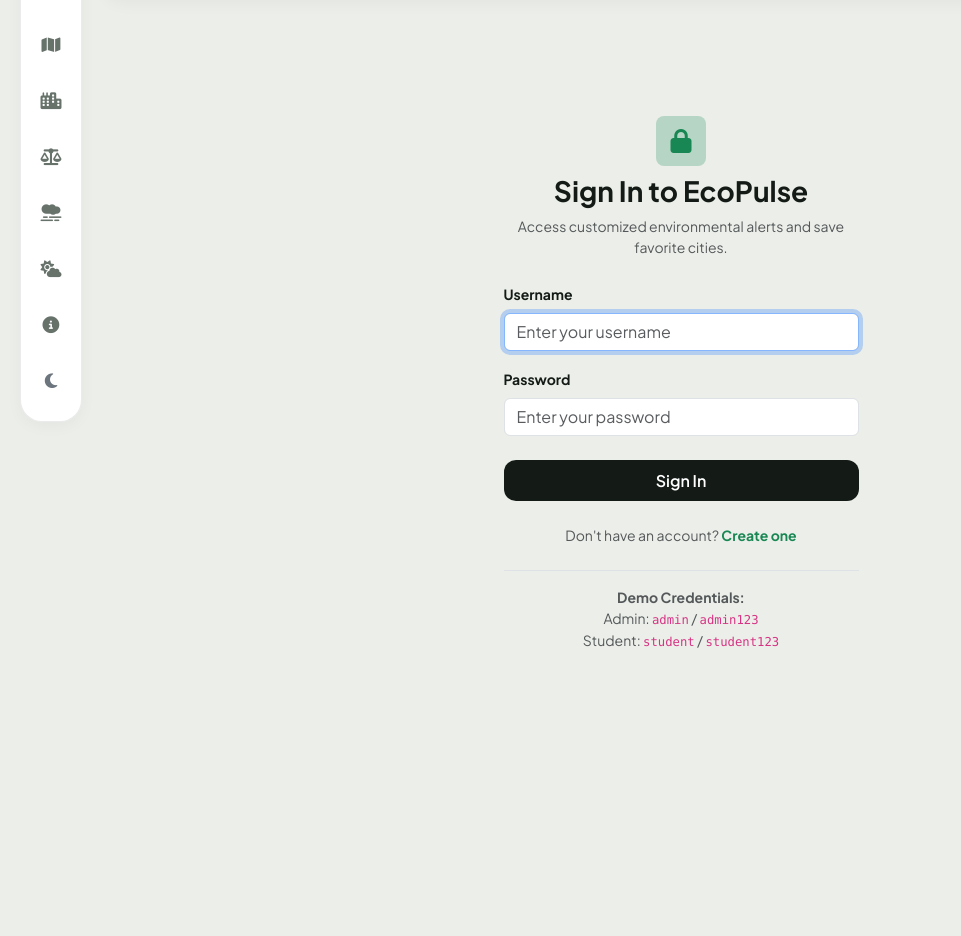
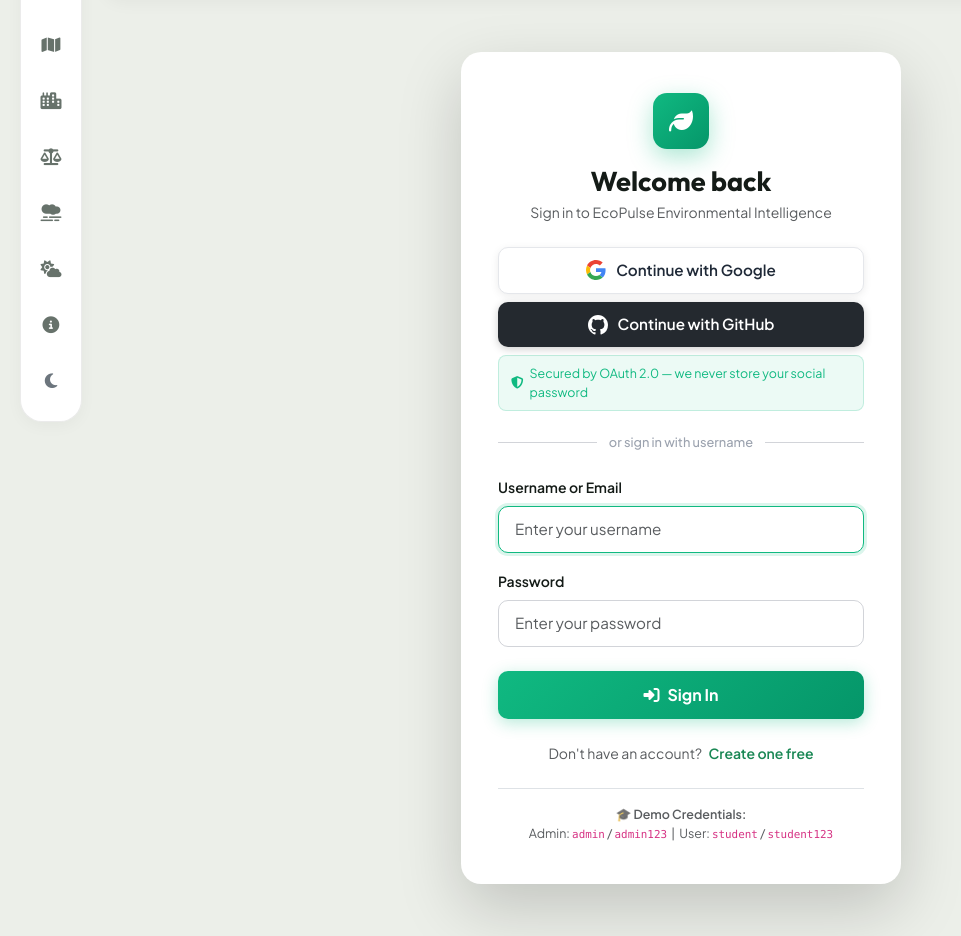
Before and after one commit to rishabhtcodes/EcoPulse, a Django app: page /accounts/login/ in a window 1280 px wide. Shown: the part 82-1018 px from the top of the page, without its empty margins (0-961 px from the left). Before the commit the page ends 730 px from the top, so only its background shows below. Run offline with Django 5.2, Linux system fonts and the light colour scheme.

Commit message:
Add Google + GitHub OAuth authentication via django-allauth

```diff
--- a/ecopulse/urls.py
+++ b/ecopulse/urls.py
@@ -10,6 +10,8 @@ urlpatterns = [
     path('pollution/', include('pollution.urls')),
     path('weather/', include('weather.urls')),
     path('accounts/', include('accounts.urls')),
+    # django-allauth (social login: Google, GitHub)
+    path('auth/', include('allauth.urls')),
 ]
 
 if settings.DEBUG:
--- a/requirements.txt
+++ b/requirements.txt
@@ -2,3 +2,4 @@ Django>=5.0,<7.0
 gunicorn>=21.2.0
 whitenoise>=6.6.0
 django-cors-headers>=4.3.0
+django-allauth>=65.0.0
--- a/templates/accounts/login.html
+++ b/templates/accounts/login.html
@@ -2,46 +2,167 @@
 
 {% block title %}Sign In | EcoPulse India{% endblock %}
 
+{% block extra_css %}
+<style>
+  .auth-card {
+    background: var(--bs-body-bg, #fff);
+    border: 1px solid rgba(255,255,255,0.08);
+    border-radius: 20px;
+    box-shadow: 0 24px 64px rgba(0,0,0,0.18);
+    padding: 2.5rem 2.25rem;
+    max-width: 440px;
+    margin: 0 auto;
+  }
+  .auth-logo-icon {
+    width: 56px; height: 56px;
+    border-radius: 14px;
+    background: linear-gradient(135deg, #10b981 0%, #059669 100%);
+    display: inline-flex; align-items: center; justify-content: center;
+    font-size: 1.5rem; color: #fff;
+    box-shadow: 0 8px 24px rgba(16,185,129,0.35);
+    margin-bottom: 1rem;
+  }
+  .btn-social {
+    display: flex; align-items: center; justify-content: center; gap: 10px;
+    width: 100%; padding: 0.7rem 1rem;
+    border-radius: 10px; font-weight: 600; font-size: 0.95rem;
+    border: none; transition: all 0.2s ease; cursor: pointer; text-decoration: none;
+  }
+  .btn-google {
+    background: #fff; color: #1f2937;
+    border: 1.5px solid #e5e7eb;
+    box-shadow: 0 2px 8px rgba(0,0,0,0.08);
+  }
+  .btn-google:hover {
+    background: #f9fafb; box-shadow: 0 4px 16px rgba(0,0,0,0.12);
+    transform: translateY(-1px); color: #1f2937;
+  }
+  .btn-github {
+    background: #24292f; color: #fff;
+    box-shadow: 0 2px 8px rgba(0,0,0,0.2);
+  }
+  .btn-github:hover {
+    background: #1c2128; box-shadow: 0 4px 16px rgba(0,0,0,0.3);
+    transform: translateY(-1px); color: #fff;
+  }
+  .social-icon { width: 20px; height: 20px; flex-shrink: 0; }
+  .divider-or {
+    display: flex; align-items: center; gap: 12px;
+    color: #9ca3af; font-size: 0.8rem; font-weight: 500;
+    margin: 1.4rem 0;
+  }
+  .divider-or::before, .divider-or::after {
+    content: ''; flex: 1;
+    height: 1px; background: rgba(107,114,128,0.3);
+  }
+  .form-control-auth {
+    border-radius: 10px; padding: 0.7rem 1rem;
+    border: 1.5px solid rgba(107,114,128,0.3);
+    font-size: 0.95rem; transition: border-color 0.2s;
+    background: transparent; color: inherit;
+  }
+  .form-control-auth:focus {
+    border-color: #10b981; box-shadow: 0 0 0 3px rgba(16,185,129,0.15); outline: none;
+  }
+  .btn-ep-signin {
+    background: linear-gradient(135deg, #10b981 0%, #059669 100%);
+    color: #fff; border: none; border-radius: 10px;
+    padding: 0.75rem 1.5rem; font-weight: 700; font-size: 1rem;
+    width: 100%; transition: all 0.2s ease;
+    box-shadow: 0 4px 16px rgba(16,185,129,0.3);
+  }
+  .btn-ep-signin:hover {
+    transform: translateY(-2px);
+    box-shadow: 0 8px 24px rgba(16,185,129,0.4); color: #fff;
+  }
+  .security-badge {
+    background: rgba(16,185,129,0.08);
+    border: 1px solid rgba(16,185,129,0.2);
+    border-radius: 8px; padding: 0.5rem 0.75rem;
+    font-size: 0.78rem; color: #10b981;
+    display: flex; align-items: center; gap: 6px;
+  }
+  [data-bs-theme="dark"] .btn-google {
+    background: #1e293b; color: #f1f5f9; border-color: rgba(255,255,255,0.1);
+  }
+  [data-bs-theme="dark"] .btn-google:hover { background: #273449; color: #f1f5f9; }
+  [data-bs-theme="dark"] .form-control-auth {
+    background: rgba(255,255,255,0.04); color: #f1f5f9; border-color: rgba(255,255,255,0.12);
+  }
+  [data-bs-theme="dark"] .form-control-auth:focus { background: rgba(255,255,255,0.07); }
+</style>
+{% endblock %}
+
 {% block content %}
-<div class="container py-5">
-  <div class="row justify-content-center">
-    <div class="col-md-5">
-      <div class="eco-card p-4 p-md-5">
+<div class="d-flex align-items-center justify-content-center" style="min-height: calc(100vh - 120px); padding: 2rem 1rem;">
+  <div class="auth-card w-100">
+
+    <!-- Header -->
     <div class="text-center mb-4">
-          <span class="d-inline-flex align-items-center justify-content-center rounded-3 bg-success bg-opacity-25 text-success p-3 mb-2" style="width: 50px; height: 50px;">
-            <i class="fas fa-lock fs-4"></i>
-          </span>
-          <h3 class="brand-font fw-bold">Sign In to EcoPulse</h3>
-          <p class="text-muted small">Access customized environmental alerts and save favorite cities.</p>
+      <div class="auth-logo-icon mx-auto">
+        <i class="fas fa-leaf"></i>
+      </div>
+      <h2 class="fw-bold mb-1" style="font-family: 'Outfit', sans-serif; font-size: 1.7rem;">Welcome back</h2>
+      <p class="text-muted small mb-0">Sign in to EcoPulse Environmental Intelligence</p>
     </div>
 
-        <form method="POST">
+    <!-- Social login buttons -->
+    <div class="d-flex flex-column gap-2 mb-2">
+      <a href="{% url 'google_login' %}" class="btn-social btn-google" id="google-login-btn">
+        <svg class="social-icon" viewBox="0 0 48 48">
+          <path fill="#EA4335" d="M24 9.5c3.54 0 6.71 1.22 9.21 3.6l6.85-6.85C35.9 2.38 30.47 0 24 0 14.62 0 6.51 5.38 2.56 13.22l7.98 6.19C12.43 13.72 17.74 9.5 24 9.5z"/>
+          <path fill="#4285F4" d="M46.98 24.55c0-1.57-.15-3.09-.38-4.55H24v9.02h12.94c-.58 2.96-2.26 5.48-4.78 7.18l7.73 6c4.51-4.18 7.09-10.36 7.09-17.65z"/>
+          <path fill="#FBBC05" d="M10.53 28.59c-.48-1.45-.76-2.99-.76-4.59s.27-3.14.76-4.59l-7.98-6.19C.92 16.46 0 20.12 0 24c0 3.88.92 7.54 2.56 10.78l7.97-6.19z"/>
+          <path fill="#34A853" d="M24 48c6.48 0 11.93-2.13 15.89-5.81l-7.73-6c-2.15 1.45-4.92 2.3-8.16 2.3-6.26 0-11.57-4.22-13.47-9.91l-7.98 6.19C6.51 42.62 14.62 48 24 48z"/>
+        </svg>
+        Continue with Google
+      </a>
+
+      <a href="{% url 'github_login' %}" class="btn-social btn-github" id="github-login-btn">
+        <svg class="social-icon" viewBox="0 0 24 24" fill="currentColor">
+          <path d="M12 0C5.37 0 0 5.37 0 12c0 5.31 3.435 9.795 8.205 11.385.6.105.825-.255.825-.57 0-.285-.015-1.23-.015-2.235-3.015.555-3.795-.735-4.035-1.41-.135-.345-.72-1.41-1.23-1.695-.42-.225-1.02-.78-.015-.795.945-.015 1.62.87 1.845 1.23 1.08 1.815 2.805 1.305 3.495.99.105-.78.42-1.305.765-1.605-2.67-.3-5.46-1.335-5.46-5.925 0-1.305.465-2.385 1.23-3.225-.12-.3-.54-1.53.12-3.18 0 0 1.005-.315 3.3 1.23.96-.27 1.98-.405 3-.405s2.04.135 3 .405c2.295-1.56 3.3-1.23 3.3-1.23.66 1.65.24 2.88.12 3.18.765.84 1.23 1.905 1.23 3.225 0 4.605-2.805 5.625-5.475 5.925.435.375.81 1.095.81 2.22 0 1.605-.015 2.895-.015 3.3 0 .315.225.69.825.57A12.02 12.02 0 0 0 24 12c0-6.63-5.37-12-12-12z"/>
+        </svg>
+        Continue with GitHub
+      </a>
+    </div>
+
+    <div class="security-badge mb-1">
+      <i class="fas fa-shield-halved"></i>
+      <span>Secured by OAuth 2.0 — we never store your social password</span>
+    </div>
+
+    <div class="divider-or">or sign in with username</div>
+
+    <!-- Classic login form -->
+    <form method="POST" id="classic-login-form">
       {% csrf_token %}
       <div class="mb-3">
-            <label class="form-label small fw-bold">Username</label>
-            <input type="text" name="username" class="form-control" placeholder="Enter your username" required autofocus>
+        <label class="form-label small fw-semibold" for="login-username">Username or Email</label>
+        <input type="text" id="login-username" name="username" class="form-control form-control-auth"
+               placeholder="Enter your username" required autofocus autocomplete="username">
       </div>
       <div class="mb-3">
-            <label class="form-label small fw-bold">Password</label>
-            <input type="password" name="password" class="form-control" placeholder="Enter your password" required>
+        <label class="form-label small fw-semibold" for="login-password">Password</label>
+        <input type="password" id="login-password" name="password" class="form-control form-control-auth"
+               placeholder="Enter your password" required autocomplete="current-password">
       </div>
-
       <div class="d-grid mt-4">
-            <button type="submit" class="btn btn-ep-primary">Sign In</button>
+        <button type="submit" class="btn-ep-signin" id="signin-submit-btn">
+          <i class="fas fa-sign-in-alt me-2"></i>Sign In
+        </button>
       </div>
     </form>
 
-        <div class="text-center mt-4 small text-muted">
-          Don't have an account? <a href="{% url 'accounts:register' %}" class="text-success fw-bold text-decoration-none">Create one</a>
+    <div class="text-center mt-4 small">
+      <span class="text-muted">Don't have an account?</span>
+      <a href="{% url 'accounts:register' %}" class="text-success fw-semibold text-decoration-none ms-1">Create one free</a>
     </div>
 
-        <div class="mt-4 pt-3 border-top border-subtle text-center small text-muted">
-          <strong>Demo Credentials:</strong><br>
-          Admin: <code>admin</code> / <code>admin123</code><br>
-          Student: <code>student</code> / <code>student123</code>
+    <div class="mt-4 pt-3 border-top border-subtle text-center" style="font-size: 0.78rem;">
+      <span class="text-muted fw-semibold">🎓 Demo Credentials:</span><br>
+      <span class="text-muted">Admin: <code>admin</code> / <code>admin123</code> &nbsp;|&nbsp; User: <code>student</code> / <code>student123</code></span>
     </div>
-      </div>
-    </div>
+
   </div>
 </div>
 {% endblock %}
```
Also changed, not shown: ecopulse/settings.py (+49 -2 lines), db.sqlite3. Lines whose indentation alone changed are shown as unchanged.
